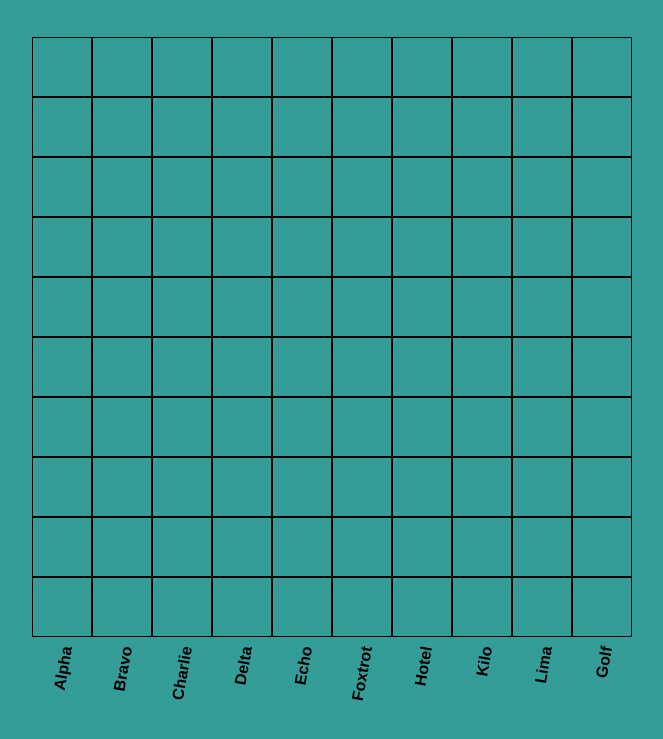
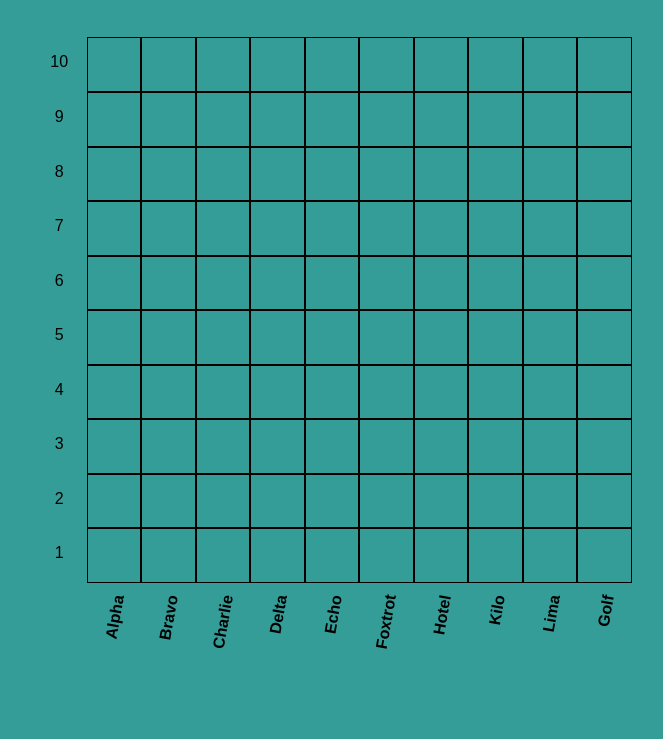
Before and after one commit to jenarofv/battleship, a website built with webpack: page src/index.html in a window 1280 px wide. Shown: the part 61-800 px from the top of the page, without its empty margins (308-971 px from the left). Built offline with nearby package versions, Linux system fonts and the light colour scheme.

Commit message:
visual: add vertical labels to gameboard gui

```diff
--- a/src/Grid.js
+++ b/src/Grid.js
@@ -11,6 +11,13 @@ class Grid {
     gridContainer.appendChild(grid);
     grid.classList.add("gameboard");
     for (let i = 0; i < 10; i++) {
+      const letterDiv = document.createElement("div");
+      const p = document.createElement("p");
+      p.textContent = `${10 - i}`;
+      letterDiv.style.textAlign = "center";
+      p.style.verticalAlign = "middle";
+      letterDiv.appendChild(p);
+      grid.appendChild(letterDiv);
       for (let j = 0; j < 10; j++) {
         const cell = document.createElement("div");
         cell.classList.add("cell");
@@ -20,6 +27,7 @@ class Grid {
     const xLabelsContainer = document.createElement("div");
     xLabelsContainer.classList.add("x-labels");
     const phoneticAlphabet = [
+      "",
       "Alpha",
       "Bravo",
       "Charlie",
--- a/src/styles.css
+++ b/src/styles.css
@@ -31,18 +31,18 @@ h1 {
 
 .gameboard {
   max-width: min(600px, 100%);
-  aspect-ratio: 1 / 1;
+  aspect-ratio: 11 / 10;
   margin: 40px auto 10px auto;
   display: grid;
   grid-template-rows: repeat(10, minmax(10px, 1fr));
-  grid-template-columns: repeat(10, minmax(10px, 1fr));
+  grid-template-columns: repeat(11, minmax(10px, 1fr));
 }
 
 .x-labels {
   max-width: min(600px, 100%);
   margin: 30px auto 40px auto;
   display: grid;
-  grid-template-columns: repeat(10, minmax(10px, 1fr));
+  grid-template-columns: repeat(11, minmax(10px, 1fr));
 }
 
 .x-labels > div {
```
